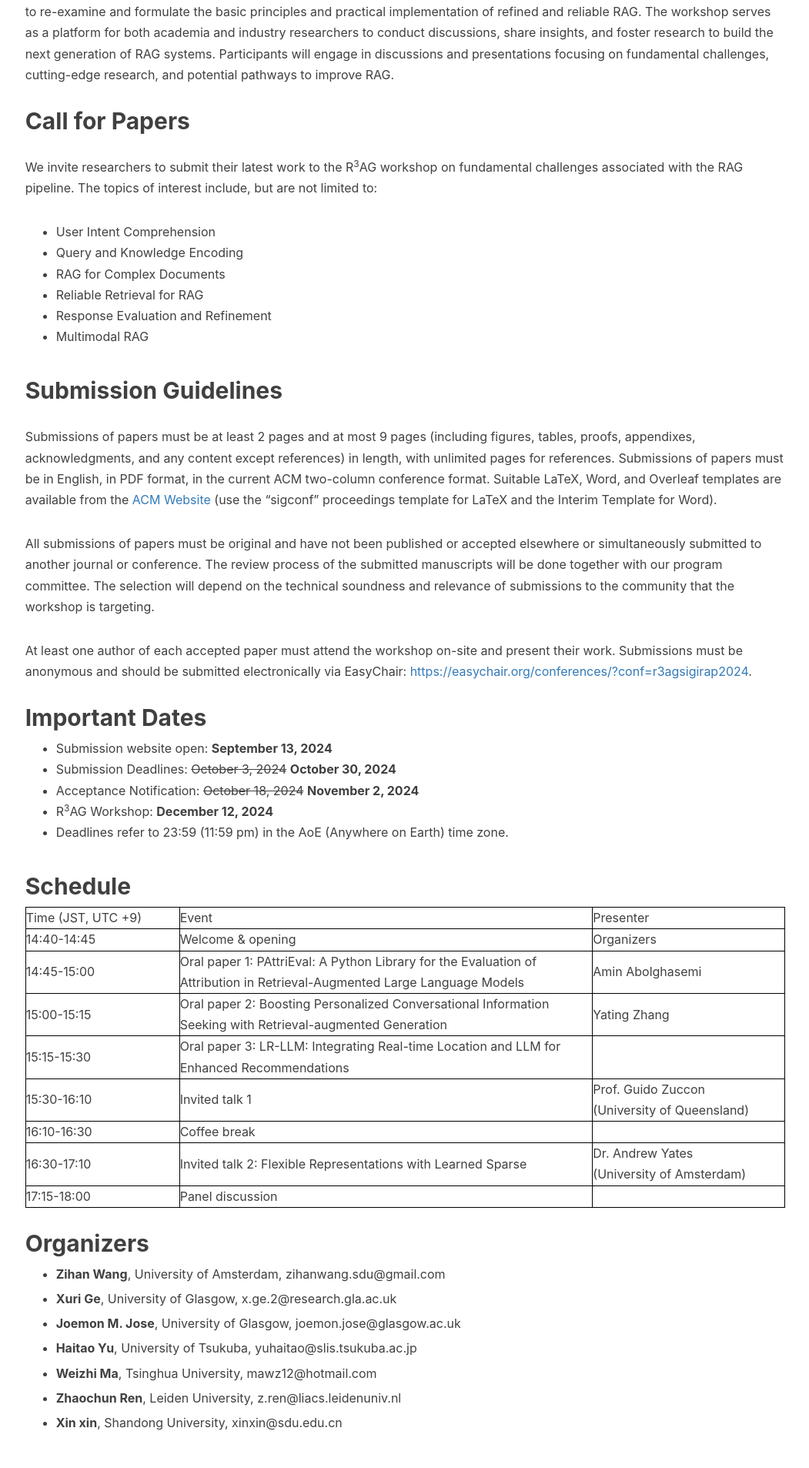
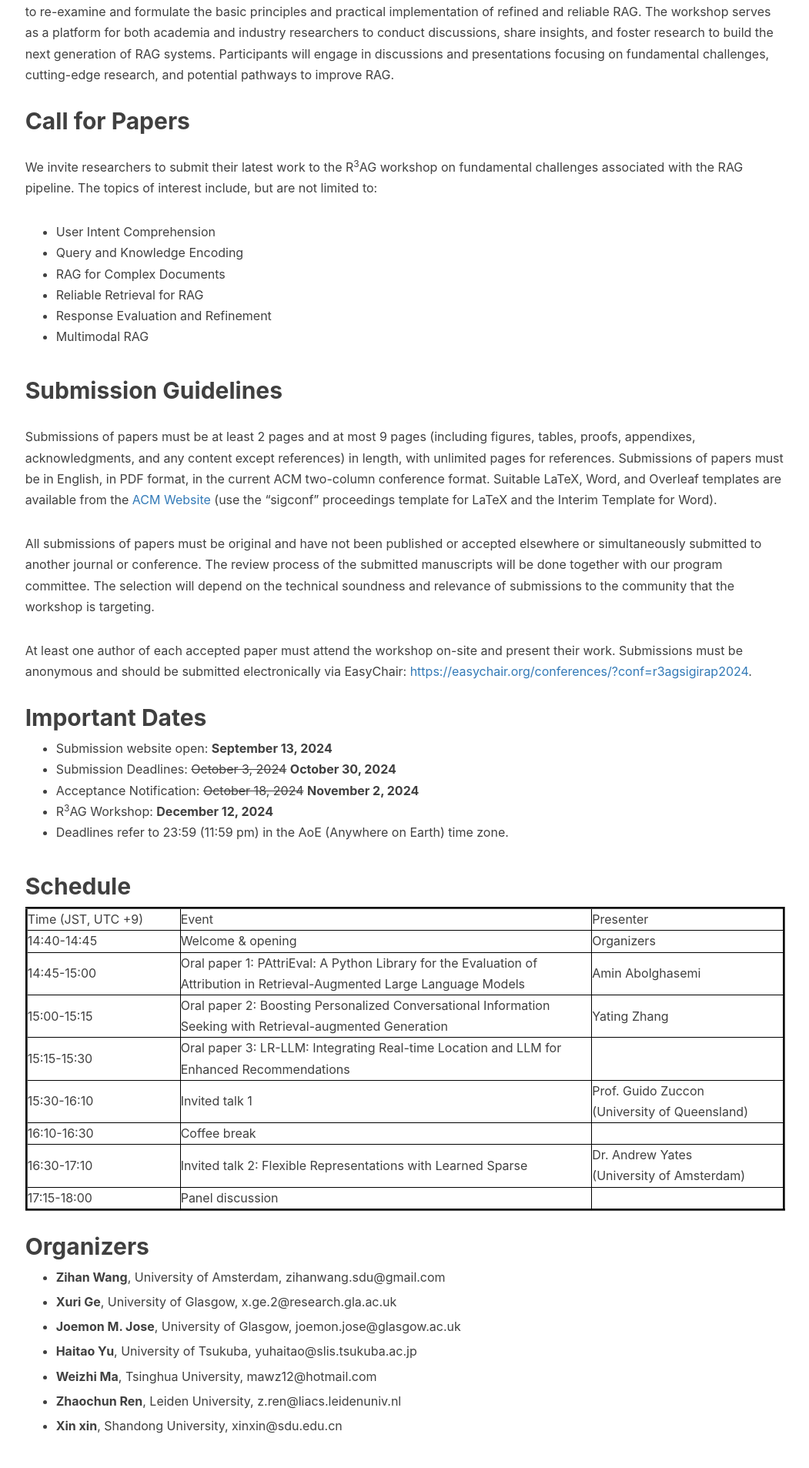
Before and after one commit to R3AG-SIGIR-AP/R3AG-SIGIR-AP.github.io, a Jekyll site: the page built from index.md, in a window 1280 px wide. Shown: the part 746-2653 px from the top of the page at 77% size, without its empty margins (89-1140 px from the left). Built offline with Jekyll 4.4.1, drawn with Linux system fonts in a browser that asks for light colours; nearby versions of some CDN libraries; our own code applies the rules of GitHub Pages for plain Markdown files.

Commit message:
Update index.md

```diff
--- a/index.md
+++ b/index.md
@@ -35,7 +35,7 @@ At least one author of each accepted paper must attend the workshop on-site and
 
 ## <a name='Schedule' style="color: inherit; text-decoration: none; text-align: center;"> Schedule </a>
 
-<table border="1" style="border-color: black;" cellspacing="1">
+<table border="1" style="border-color: black; border-width: 3px;" cellspacing="1">
     <tr>
         <td width="200">Time (JST, UTC +9)</td>
         <td>Event</td>
```
